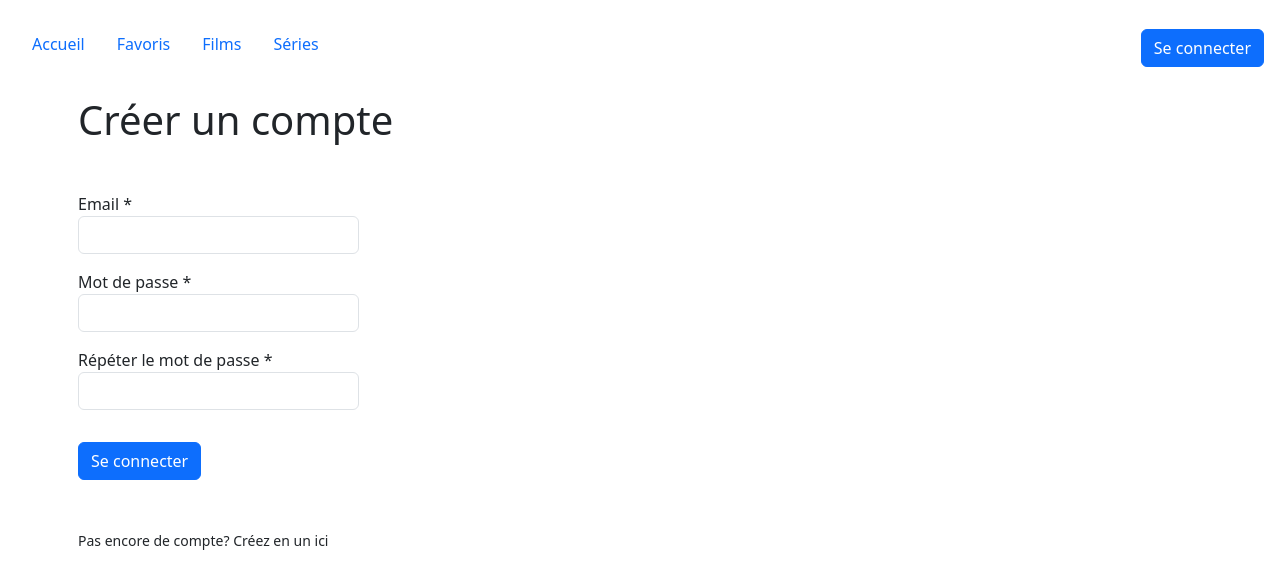
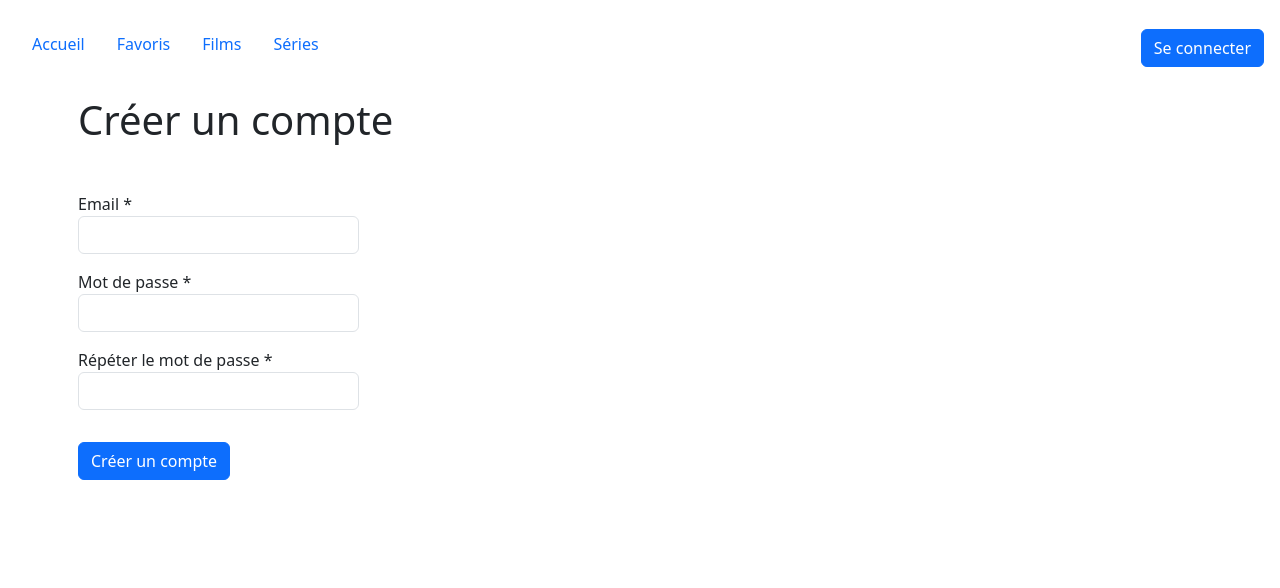
Before and after one commit to LarekMehdi/FO-cine-verse, an Angular app: page /signup in a window 1280 px wide. Shown: the top 588 px of the page. Built offline with nearby package versions, Linux system fonts and the light colour scheme.

Commit message:
correction label

```diff
--- a/src/app/auth/signup/signup.html
+++ b/src/app/auth/signup/signup.html
@@ -38,10 +38,7 @@
 
         </aside>
 
-        <button type="submit" class="btn btn-primary mt-3">Se connecter</button>
+        <button type="submit" class="btn btn-primary mt-3">Créer un compte</button>
     </form>
 
-    <section class="mt-5">
-        <small>Pas encore de compte? Créez en un <a routerLink="/signup">ici</a></small>
-    </section>
 </article>
```
